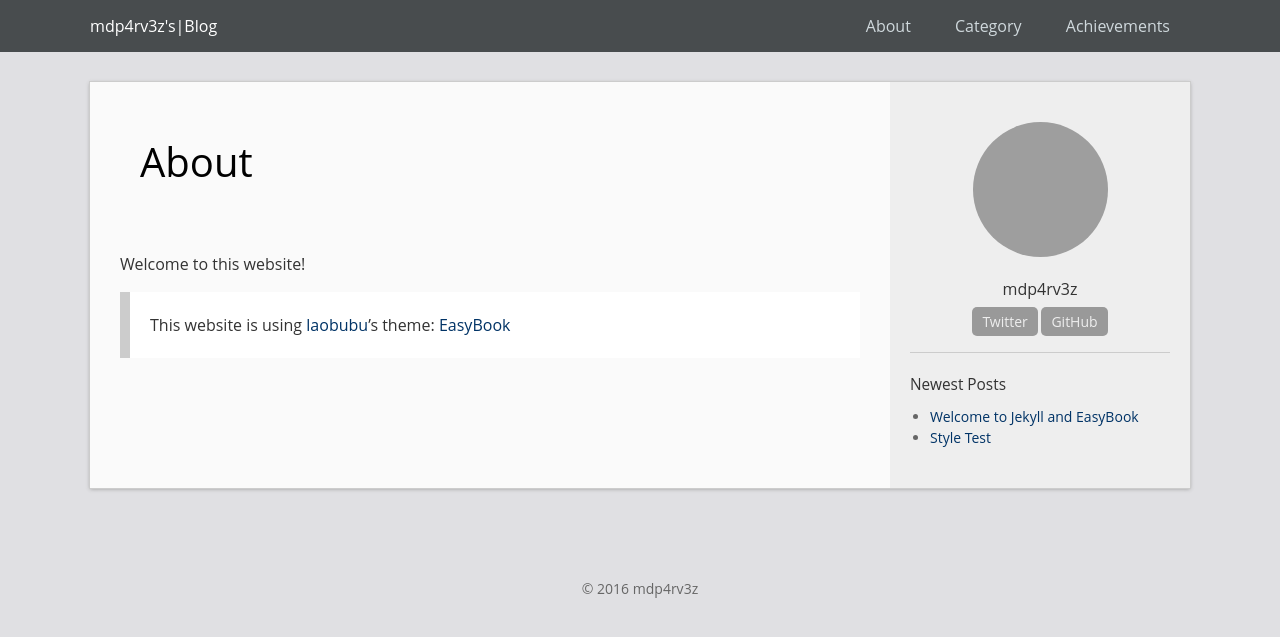
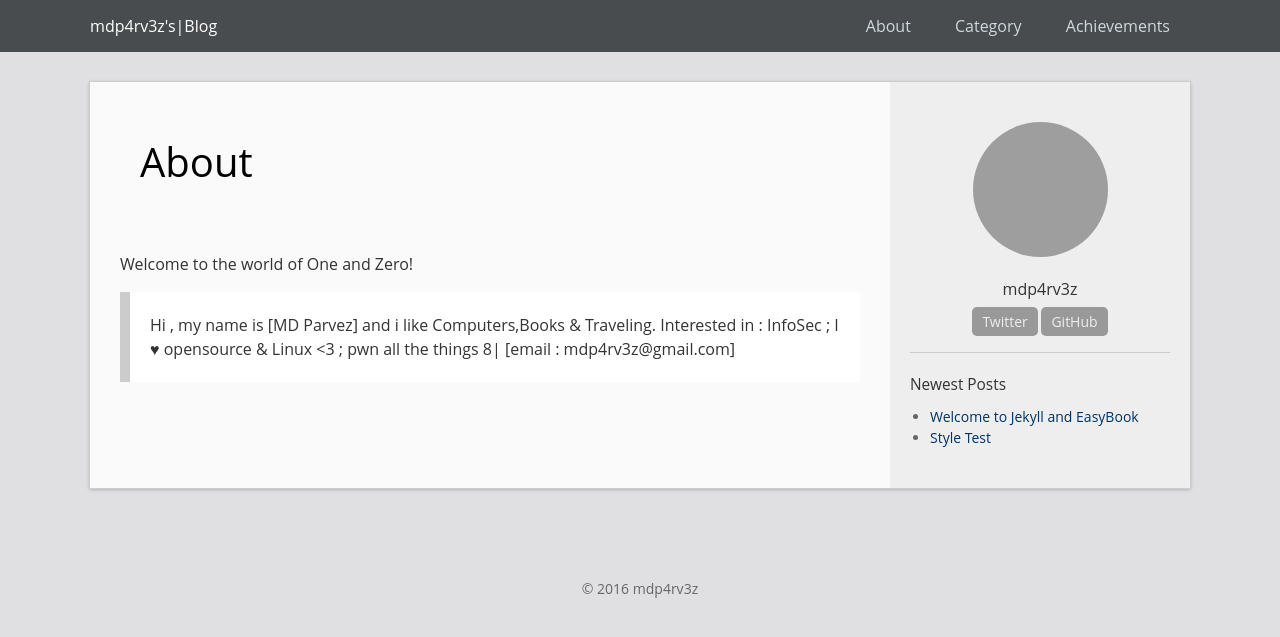
Before and after one commit to tuxb0y/tuxb0y.github.io, a Jekyll site: the page built from about.md, in a window 1280 px wide. Shown: the top 637 px of the page. Built offline with Jekyll 4.4.1, drawn with Linux system fonts in a browser that asks for light colours; grey boxes are pictures that could not be loaded.

Commit message:
Update about.md

```diff
--- a/about.md
+++ b/about.md
@@ -4,6 +4,7 @@ title: About
 permalink: /about/
 ---
 
-Welcome to this website!
-
-> This website is using [laobubu](http://laobubu.net)'s theme: [EasyBook](https://github.com/laobubu/jekyll-theme-EasyBook)
+Welcome to the world of One and Zero!
+> Hi , my name is [MD Parvez] and i like Computers,Books & Traveling.
+>Interested in : InfoSec ; I ♥ opensource & Linux <3 ; pwn all the things 8|
+>[email : mdp4rv3z@gmail.com]
```
